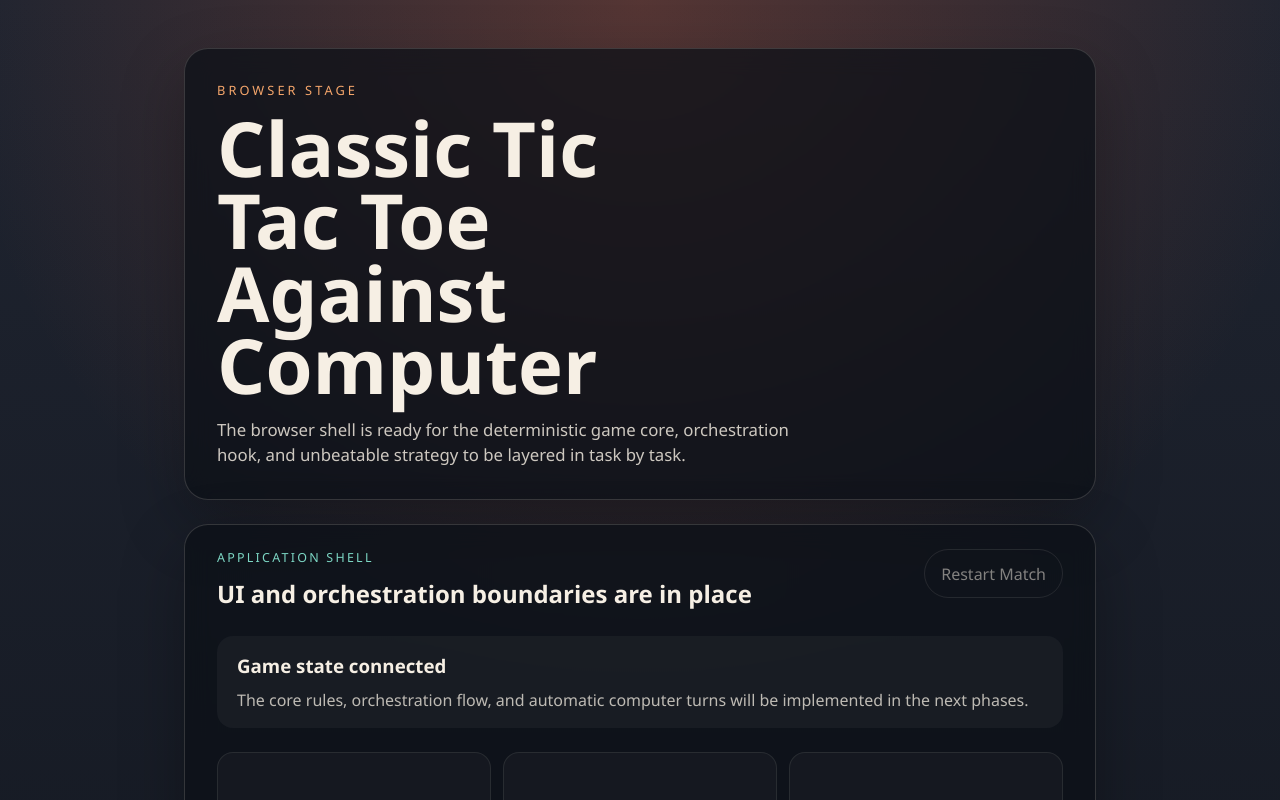
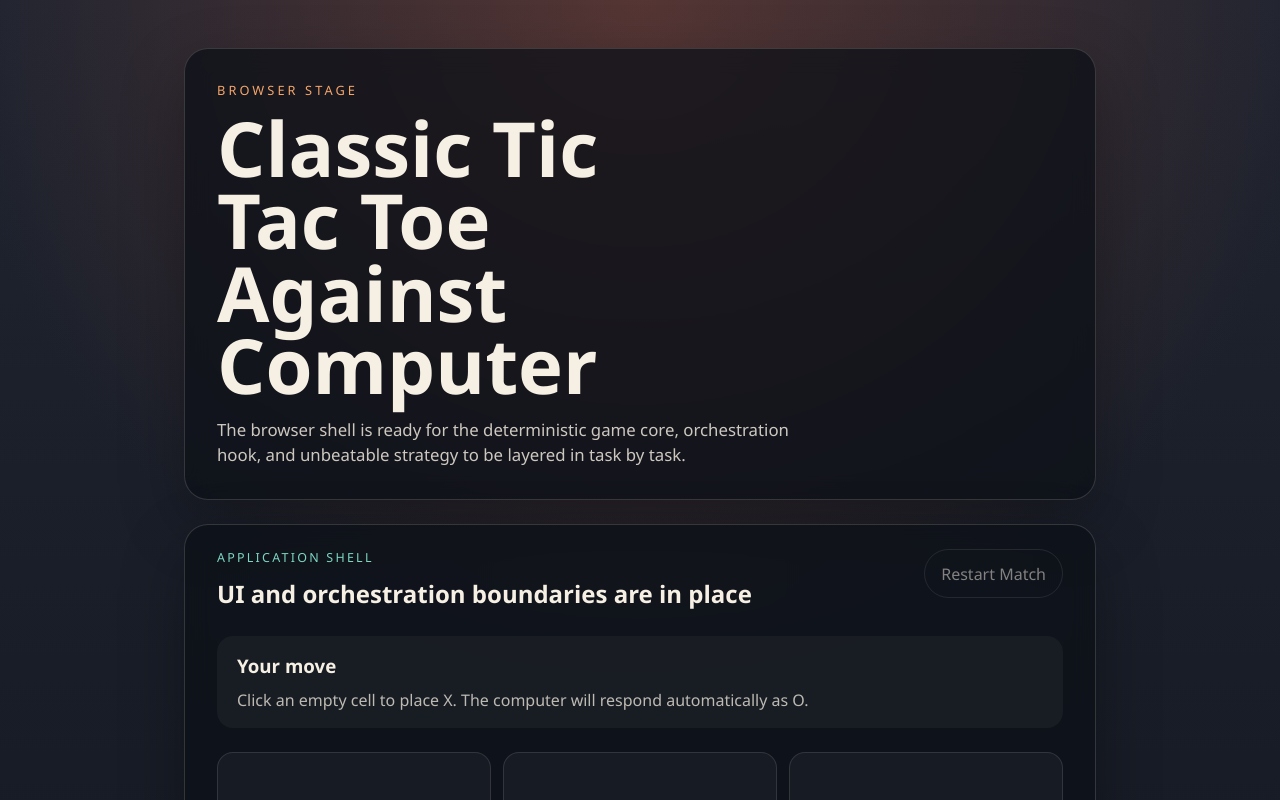
Before and after one commit to pchemguy/TicTacToe-PLAYGROUND-SpecKit-Copilot-GPT54, a React (Vite) app: page / in a window 1280 px wide. Shown: the top 800 px of the page. Built offline with nearby package versions, Linux system fonts and the light colour scheme.

Commit message:
T016 (#22): add playable browser flow

```diff
--- a/src/app/App.tsx
+++ b/src/app/App.tsx
@@ -1,4 +1,3 @@
-import { createEmptyBoard } from '../game/core/state';
 import { GameBoard } from '../ui/components/GameBoard';
 import { GameStatusPanel } from '../ui/components/GameStatusPanel';
 import { RestartButton } from '../ui/components/RestartButton';
@@ -6,7 +5,13 @@ import { useTicTacToeGame } from './hooks/useTicTacToeGame';
 
 export function App() {
   const { gameState, playHumanMove, restartGame } = useTicTacToeGame();
-  const board = gameState?.board ?? createEmptyBoard();
+
+  const statusTitle =
+    gameState.status.kind === 'ongoing' ? 'Your move' : 'Round complete';
+  const statusDetail =
+    gameState.status.kind === 'ongoing'
+      ? 'Click an empty cell to place X. The computer will respond automatically as O.'
+      : 'No further moves are available in the current round.';
 
   return (
     <main className="app-shell">
@@ -28,12 +33,13 @@ export function App() {
           <RestartButton disabled onRestart={restartGame} />
         </div>
 
-        <GameStatusPanel
-          title={gameState ? 'Game state connected' : 'Game state wiring comes next'}
-          detail="The core rules, orchestration flow, and automatic computer turns will be implemented in the next phases."
+        <GameStatusPanel title={statusTitle} detail={statusDetail} />
+
+        <GameBoard
+          cells={gameState.board}
+          disabled={gameState.status.kind !== 'ongoing'}
+          onSelectCell={playHumanMove}
         />
-
-        <GameBoard cells={board} disabled onSelectCell={playHumanMove} />
       </section>
 
       <section className="app-panel" aria-labelledby="implementation-roadmap-title">
--- a/src/ui/components/GameBoard.tsx
+++ b/src/ui/components/GameBoard.tsx
@@ -14,7 +14,7 @@ export function GameBoard({ cells, disabled = false, onSelectCell }: GameBoardPr
         <GameCell
           key={index}
           cellIndex={index as CellIndex}
-          disabled={disabled}
+          disabled={disabled || cellValue !== 'empty'}
           onSelect={onSelectCell}
           value={cellValue}
         />
```
Also changed, not shown: 1 other file (tests, documents, lock files or other folders).
